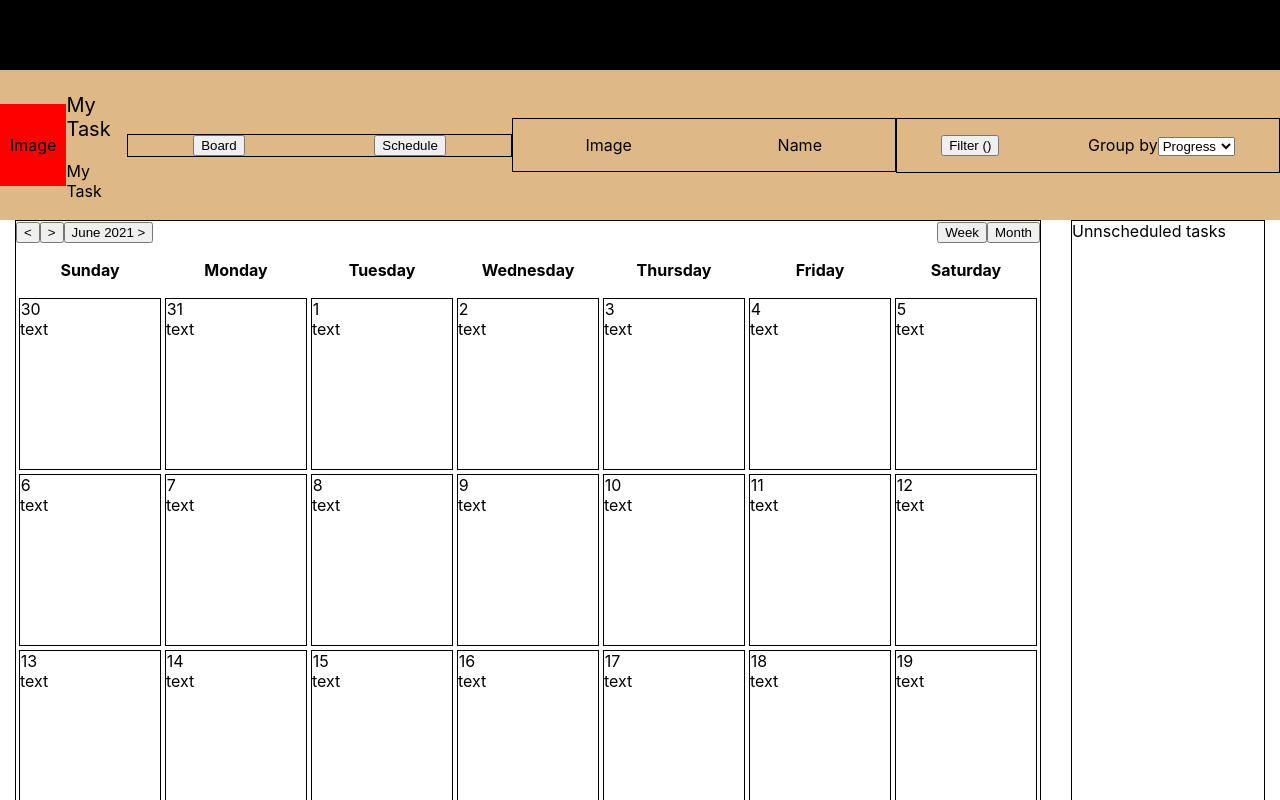
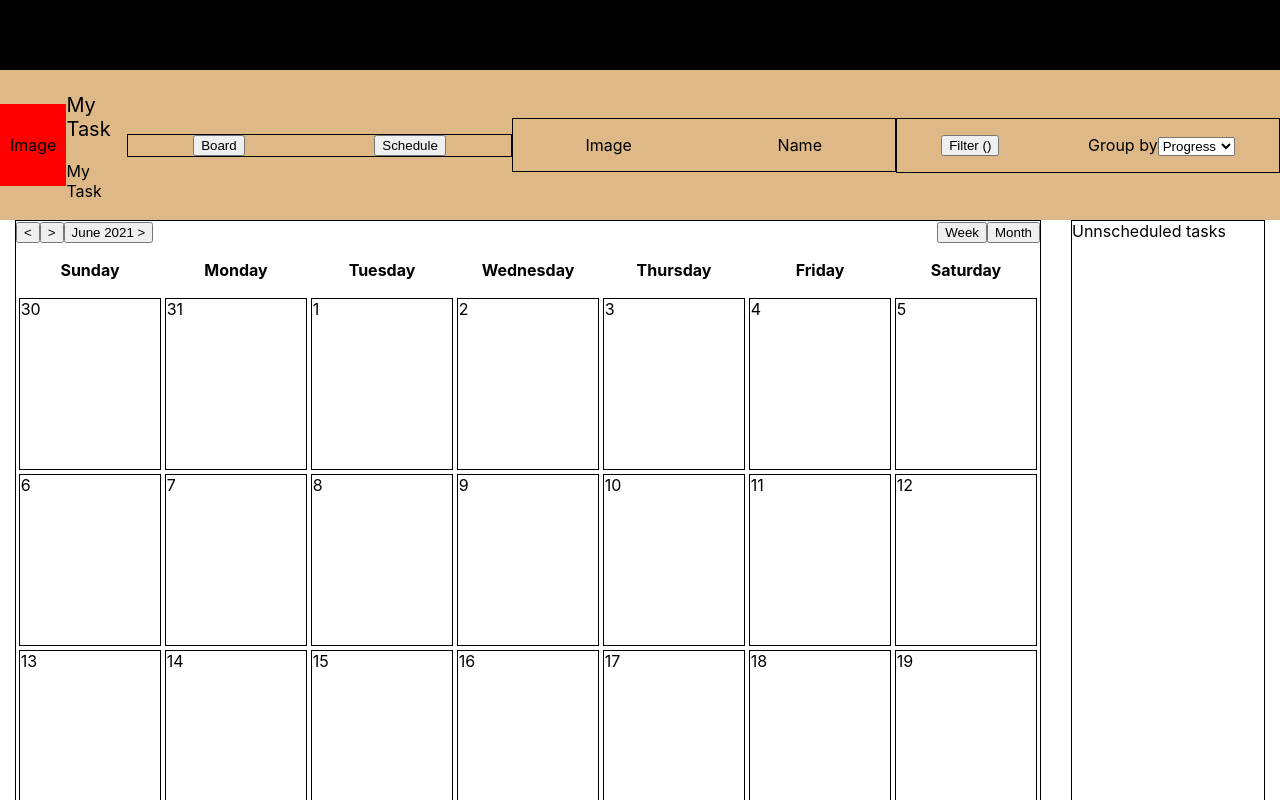
Before and after one commit to rajkumardas2701/planner-app, a React (Create React App) app: page / in a window 1280 px wide. Both pictures are taken after a click on the button "Schedule". Shown: the top 800 px of the page. Built offline with nearby package versions, Linux system fonts and the light colour scheme.

Commit message:
Add logic to display task in Calendar month view

```diff
--- a/src/components/CalendarApp.js
+++ b/src/components/CalendarApp.js
@@ -1,28 +1,26 @@
 import React, { useState } from 'react';
 import moment from 'moment';
 import PropTypes from 'prop-types';
-// import arrOfEvents from '../helper/arrOfEvents';
+import arrOfEvents from '../helper/arrOfEvents';
 import '../styles/CalendarApp.css';
-import { getDatesInMonthDisplay } from '../helper/calendarHelper';
+// import { getDatesInMonthDisplay } from '../helper/calendarHelper';
 import CalendarHeader from './CalendarHeader';
 import WeekdayIndicator from './WeekdayIndicator';
 import DateIndicator from './DateIndicator';
 import WeekIndicator from './WeekIndicator';
 
-// const localizer = momentLocalizer(moment);
-
 const CalendarApp = ({ allTasks }) => {
   const [selectDate, setSelectDate] = useState(moment().toDate());
   const [calendarView, setCalendarView] = useState('month');
   // console.log(setSelectDate);
-  const days = getDatesInMonthDisplay(6, 2021);
+  const events = arrOfEvents(allTasks);
   return (
     <div>
       {console.log('All calendarEvents in Calendar App', allTasks)}
-      {console.log('SelectDate in CalendarApp', selectDate)}
+      {/* {console.log('SelectDate in CalendarApp', selectDate)} */}
       {/* {console.log('Days in Month', getDaysInMonth(6, 2021))}
       {console.log('firstday in Month', getFirstWeekdayOfMonth(6, 2021))} */}
-      {console.log('days in Month', days)}
+      {console.log('arr of events', events)}
       <CalendarHeader
         selectDate={selectDate}
         setSelectDate={setSelectDate}
@@ -37,6 +35,7 @@ const CalendarApp = ({ allTasks }) => {
               <DateIndicator
                 selectDate={selectDate}
                 setSelectDate={setSelectDate}
+                events={events}
               />
             ) : (
               <WeekIndicator
--- a/src/components/DateIndicator.js
+++ b/src/components/DateIndicator.js
@@ -6,15 +6,17 @@ import {
   getMonth,
   getYear,
 } from '../helper/moment-helper';
-import { getDatesInMonthDisplay } from '../helper/calendarHelper';
+import { getDatesAndEvents } from '../helper/calendarHelper';
 
-const DateIndicator = ({ selectDate, setSelectDate }) => {
-  const datesInMonth = getDatesInMonthDisplay(
+const DateIndicator = ({ selectDate, setSelectDate, events }) => {
+  const datesAndEvents = getDatesAndEvents(
     getMonth(selectDate) + 1,
     getYear(selectDate),
+    events,
   );
   console.log(setSelectDate);
-  const totalSlots = datesInMonth.map((i) => (
+  console.log('dayEvents in DateIndicator', datesAndEvents);
+  const totalSlots = datesAndEvents.map((i) => (
     <td
       className="date-icon"
       key={i.date.toISOString()}
@@ -25,7 +27,11 @@ const DateIndicator = ({ selectDate, setSelectDate }) => {
         <p className="date-label">
           {getDayOfMonth(i.date)}
         </p>
-        <div className="date-task">text</div>
+        <div className="date-task">
+          {
+            i.dayEvents.map((event) => <p key={event.id}>{event.name}</p>)
+          }
+        </div>
       </div>
     </td>
   ));
@@ -57,6 +63,7 @@ const DateIndicator = ({ selectDate, setSelectDate }) => {
 DateIndicator.propTypes = {
   selectDate: PropTypes.instanceOf(Date).isRequired,
   setSelectDate: PropTypes.func.isRequired,
+  events: PropTypes.oneOfType([PropTypes.array, PropTypes.object]).isRequired,
 };
 
 export default DateIndicator;
--- a/src/helper/arrOfEvents.js
+++ b/src/helper/arrOfEvents.js
@@ -1,5 +1,6 @@
 const arrOfEvents = (events) => {
   const eventlist = [];
+  const existing = [];
   console.log('Events inside helper', events);
   const eventcategories = [
     ['Late',
@@ -25,13 +26,16 @@ const arrOfEvents = (events) => {
         for (let k = 0; k < events[i][eventcategories[i][j]].length; k += 1) {
           console.log(events[i][eventcategories[i][j]][k]);
           const obj = events[i][eventcategories[i][j]][k];
-          const instance = {
-            title: obj.name,
-            start: obj.dueDate,
-            end: obj.dueDate,
-            allDay: true,
-          };
-          eventlist.push(instance);
+          // const instance = {
+          //   title: obj.name,
+          //   start: obj.dueDate,
+          //   end: obj.dueDate,
+          //   allDay: true,
+          // };
+          if (!existing.includes(obj.id)) {
+            existing.push(obj.id);
+            eventlist.push(obj);
+          }
         }
       }
     }
@@ -39,6 +43,5 @@ const arrOfEvents = (events) => {
   console.log('Eventlist', eventlist);
   return eventlist;
 };
-// [eventcategories[i][j]].length
 
 export default arrOfEvents;
--- a/src/helper/calendarHelper.js
+++ b/src/helper/calendarHelper.js
@@ -45,12 +45,14 @@ const getDatesInMonthDisplay = (month, year) => {
         'MM-DD-YYYY',
       ).toDate(),
       currentMonth: false,
+      dayEvents: [],
     });
   }
   for (let i = 1; i <= daysInMonth; i += 1) {
     result.push({
       date: moment(`${month}-${i}-${year}`, 'MM-DD-YYYY').toDate(),
       currentMonth: true,
+      dayEvents: [],
     });
   }
   if (result.length < 42) {
@@ -63,9 +65,22 @@ const getDatesInMonthDisplay = (month, year) => {
           'MM-DD-YYYY',
         ).toDate(),
         currentMonth: false,
+        dayEvents: [],
       });
     }
   } return result;
+};
+
+const getDatesAndEvents = (month, year, events) => {
+  const results = getDatesInMonthDisplay(month, year);
+  for (let i = 0; i < results.length; i += 1) {
+    for (let j = 0; j < events.length; j += 1) {
+      console.log('Date format in helper', moment(events[j].dueDate, 'YYYY-MM-DD').toDate());
+      if (`${results[i].date}` === `${moment(events[j].dueDate, 'YYYY-MM-DD').toDate()}`) {
+        results[i].dayEvents.push(events[j]);
+      }
+    }
+  } return results;
 };
 
 const enumerateDaysInWeek = (selectDate) => {
@@ -80,4 +95,4 @@ const enumerateDaysInWeek = (selectDate) => {
   return results;
 };
 
-export { getDatesInMonthDisplay, enumerateDaysInWeek };
+export { getDatesInMonthDisplay, enumerateDaysInWeek, getDatesAndEvents };
```
